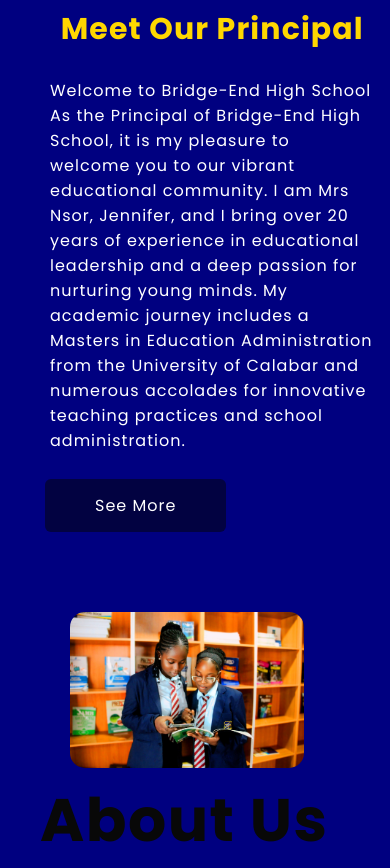
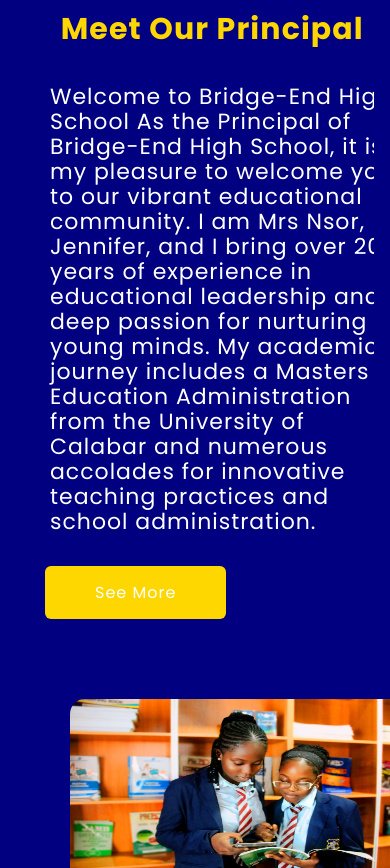
Before and after one commit to Lesley10/BridgeEndHigh, a plain HTML site: page index.html in a window 390 px wide. Shown: the part 915-1783 px from the top of the page. Drawn offline with nearby package versions, Linux system fonts and the light colour scheme.

Commit message:
Update style.css

```diff
--- a/style.css
+++ b/style.css
@@ -181,11 +181,11 @@
     display: block;
     margin: 0 0 0 45px;
     width: fit-content;
-    background: rgb(2, 2, 65);
+    background: gold;
     padding: 14px 50px;
     border-radius: 6px;
     text-decoration: none;
-    color: #080808;
+    color: navy;
     transition: background .5s;
     color: #fff;
     letter-spacing: 1px;
@@ -193,7 +193,7 @@
 
 .btn:hover{
     background: transparent;
-    border: rgb(2, 2, 65) 2px solid;
+    border: gold 2px solid;
     cursor: pointer;
     color: #080808;
 }
@@ -650,7 +650,10 @@
 }
 
 .hero .column-2 p{
-    width: 92%;
+    width: 100%;
+    font-size: 22px;
+
+
 }
 
 .about{
@@ -661,11 +664,15 @@
 
 .about-col-1{
     margin-left: 0;
+    background-image: rgba(4,9,30,0.7),url('img/iwasam.jpg');
+    background-attachment: fixed;
+    background-width: 100%;
+    background-height: 200px;
 }
 
 .about-col-1 img{
-    width: 60%;
-    height: 50%;
+    width: 100%;
+    height: 200px;
     margin-left: 70px;
 }
 .about-col-2{
```
